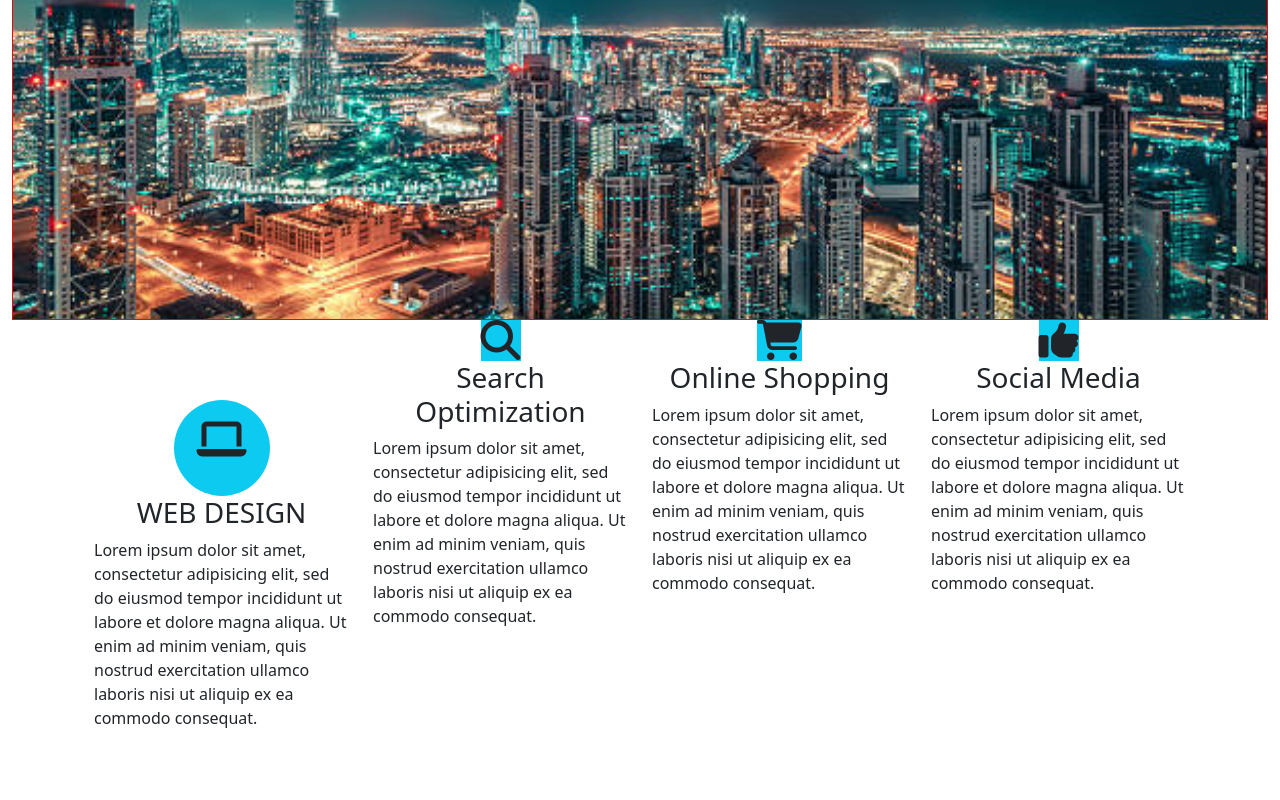
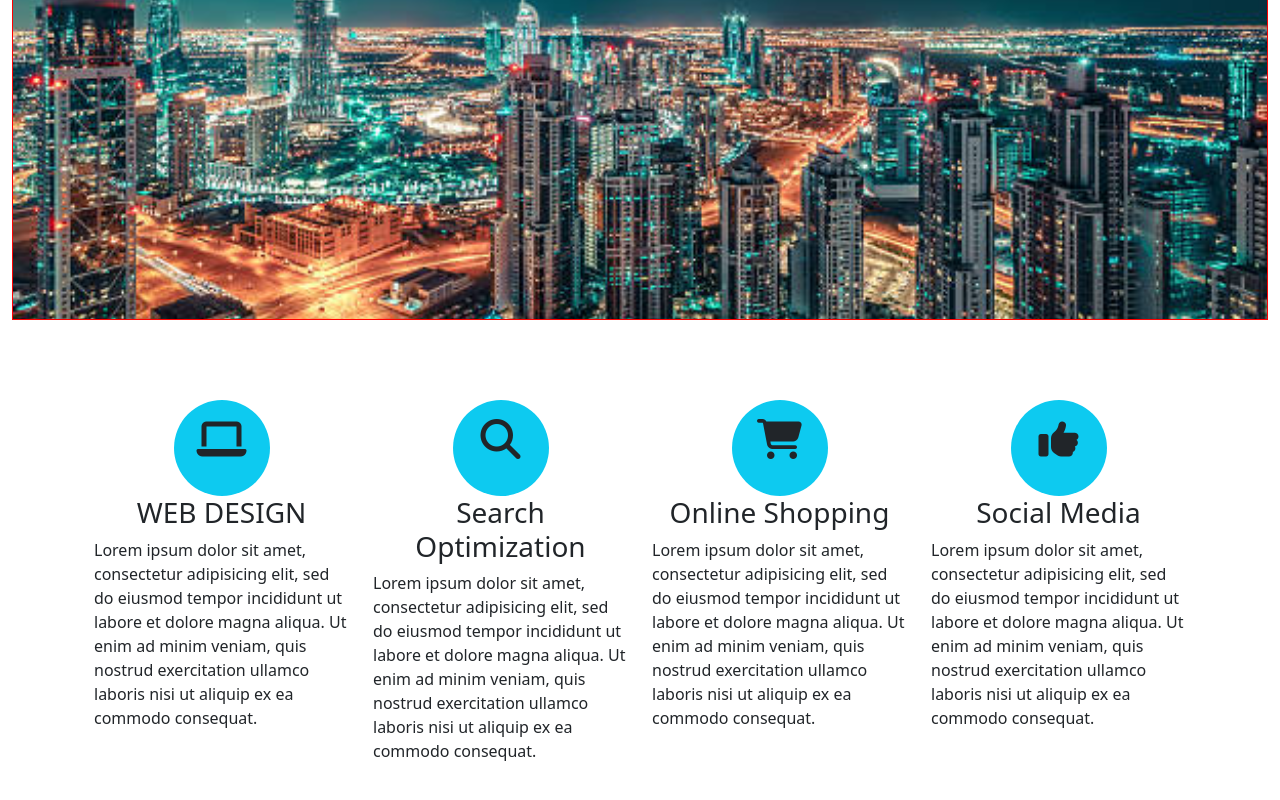
Before and after one commit to Usamasherazi0310/bootsrap-work, a plain HTML site: page index.html in a window 1280 px wide. Shown: the part 456-1256 px from the top of the page. Drawn offline with nearby package versions, Linux system fonts and the light colour scheme.

Commit message:
Update index.html
hello

```diff
--- a/index.html
+++ b/index.html
@@ -6,7 +6,7 @@
     <meta name="viewport" content="width=device-width, initial-scale=1">
     <title>Bootstrap demo</title>
     <link href="https://cdn.jsdelivr.net/npm/bootstrap@5.3.3/dist/css/bootstrap.min.css" rel="stylesheet" integrity="sha384-QWTKZyjpPEjISv5WaRU9OFeRpok6YctnYmDr5pNlyT2bRjXh0JMhjY6hW+ALEwIH" crossorigin="anonymous">
-    <link href="https://unpkg.com/ionicons@4.5.10-0/dist/css/ionicons.min.css" rel="stylesheet">
+    <!-- <link href="https://unpkg.com/ionicons@4.5.10-0/dist/css/ionicons.min.css" rel="stylesheet"> -->
 
     <style type="text/css">
       #first{
@@ -108,7 +108,7 @@
                 consequat.</p>
           </div>
 
-            <div id="cards2"class="col-3">
+            <div id="cards"class="col-3">
                 <div  class=" d-flex justify-content-center text-center">
                   <a href="#" class="bg-info"><i class="fa-solid fa-search fs-1 text-dark"></i></a>
                 </div>
@@ -120,7 +120,7 @@
           </div>
 
 
-             <div id="cards3"class="col-3">
+             <div id="cards"class="col-3">
                 <div  class=" d-flex justify-content-center text-center">
                   <a href="#" class="bg-info"><i class="fa-solid fa-cart-shopping fs-1 text-dark"></i></a>
                 </div>
@@ -132,7 +132,7 @@
           </div>
 
 
-            <div id="cards4"class="col-3">
+            <div id="cards"class="col-3">
                 <div  class=" d-flex justify-content-center text-center">
                   <a href="#" class="bg-info"><i class="fa-solid fa-thumbs-up fs-1 text-dark"></i></a>
                 </div>
@@ -147,9 +147,9 @@
       </section>
 <!-- ..................................................................................................... -->
 
-      <section>
+     <!--  <section>
         <ion-icon src="/path/to/external/file.svg"></ion-icon>
-      </section>
+      </section> -->
 
     </div>
 
```
